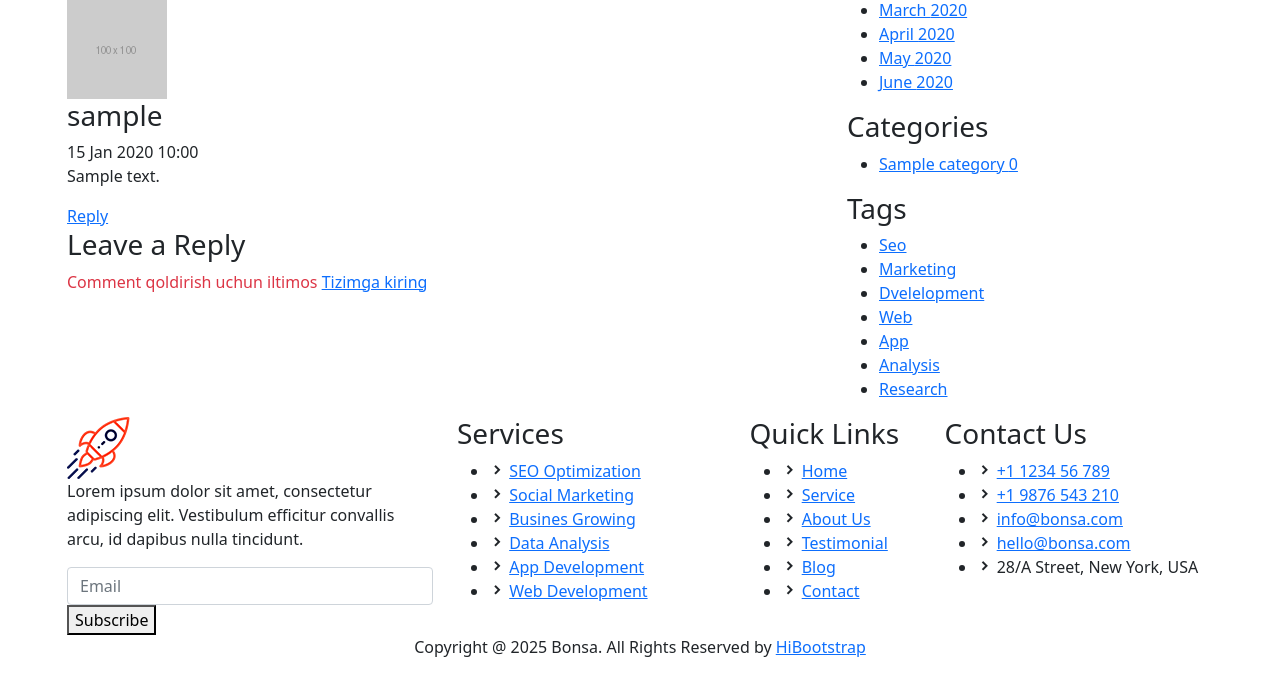
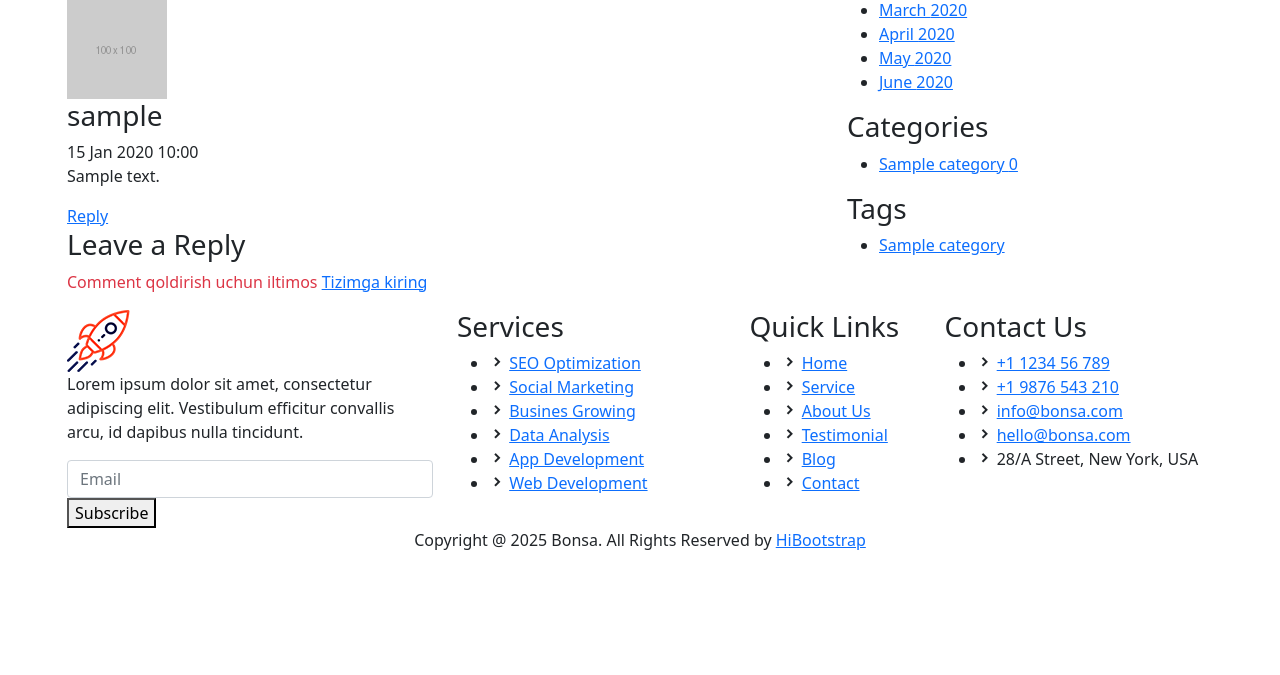
Before and after one commit to gaybullayevumid/bonsa, a Django app: template templates/pages/posts/blog-details.html in a window 1280 px wide. Shown: the part 797-1472 px from the top of the page. After the commit the page ends 1347 px from the top, so only its background shows below. Run offline with Django 4.2, Linux system fonts and the light colour scheme; tables that the repository leaves empty hold one stand-in row (values such as "Sample post"); the template is opened without the code that fills it: values that come from a table or form of the project are taken from there, most other values are stand-ins (such as "Sample title", 1, 10 or a date in 2020); grey boxes marked "Sample" are stand-in pictures; data that the repository does not hold is empty; some libraries are stand-ins or nearby versions.

Commit message:
refactor(blog): add tag

```diff
--- a/templates/pages/posts/blog-details.html
+++ b/templates/pages/posts/blog-details.html
@@ -222,27 +222,11 @@
             <h3 class="widget-title">Tags</h3>
             <div class="post-wrap">
               <ul>
+                  {% for tag in categories %}
                 <li>
-                  <a href="#">Seo</a>
+                  <a href="#">{{ tag.name }}</a>
                 </li>
-                <li>
-                  <a href="#">Marketing</a>
-                </li>
-                <li>
-                  <a href="#">Dvelelopment</a>
-                </li>
-                <li>
-                  <a href="#">Web</a>
-                </li>
-                <li>
-                  <a href="#">App</a>
-                </li>
-                <li>
-                  <a href="#">Analysis</a>
-                </li>
-                <li>
-                  <a href="#">Research</a>
-                </li>
+                  {% endfor %}
               </ul>
             </div>
           </section>
```
